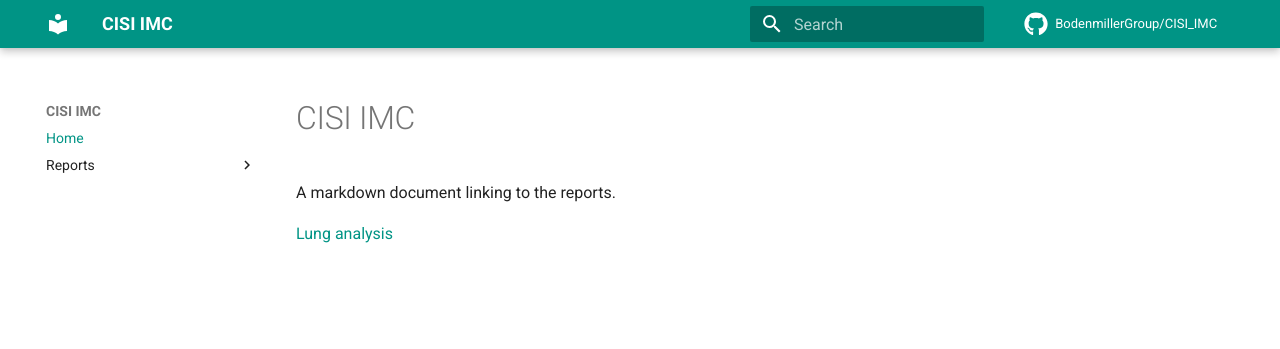
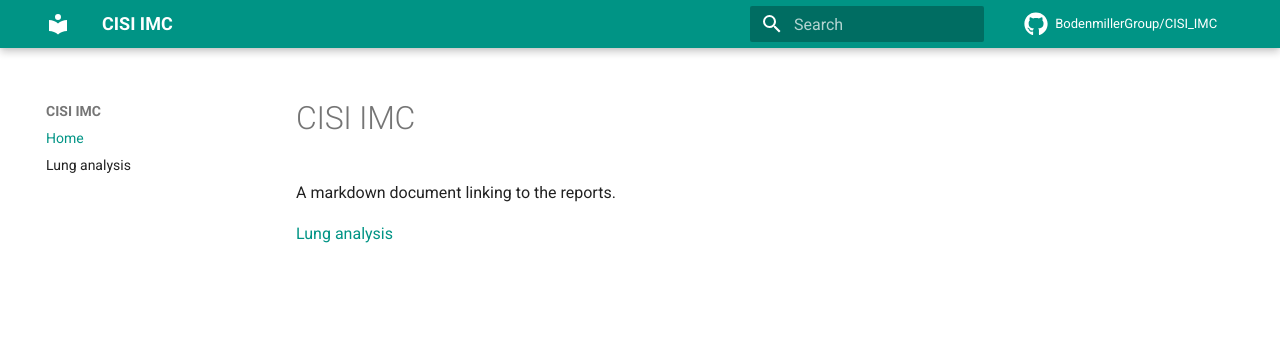
Before and after one commit to BodenmillerGroup/CISI_IMC, an MkDocs documentation site: the page built from docs/index.md, in a window 1280 px wide. Shown: the top 349 px of the page. Built offline with MkDocs 1.6.1 and Material for MkDocs 9.7.7, drawn with Linux system fonts in a browser that asks for light colours; comment, search, counter and statistics services are not loaded; part of the change alters nothing that is shown.

Commit message:
Adjust links

```diff
--- a/docs/index.md
+++ b/docs/index.md
@@ -2,4 +2,4 @@
 
 A markdown document linking to the reports.
 
-[Lung analysis](reports/analysis_lung.html)
+[Lung analysis](results/reports/analysis_lung.html)
--- a/mkdocs.yml
+++ b/mkdocs.yml
@@ -17,9 +17,7 @@ plugins:
 site_name: CISI IMC
 nav:
     - Home: index.md
-    - Reports:
-        - reports/index.md
-        - Lung analysis: reports/analysis_lung.html
+    - Lung analysis: results/reports/analysis_lung.html
 
 markdown_extensions:
     - footnotes
```
